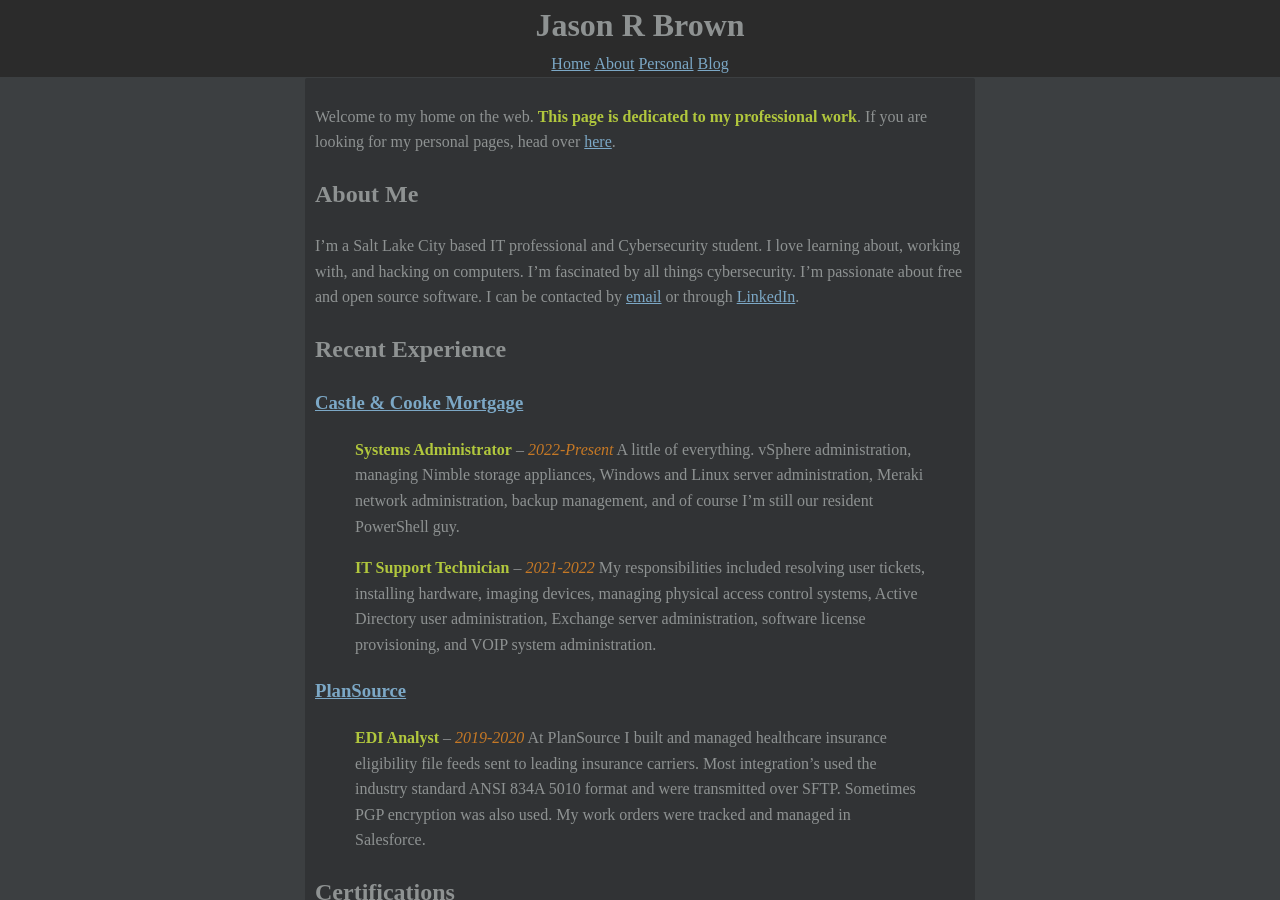
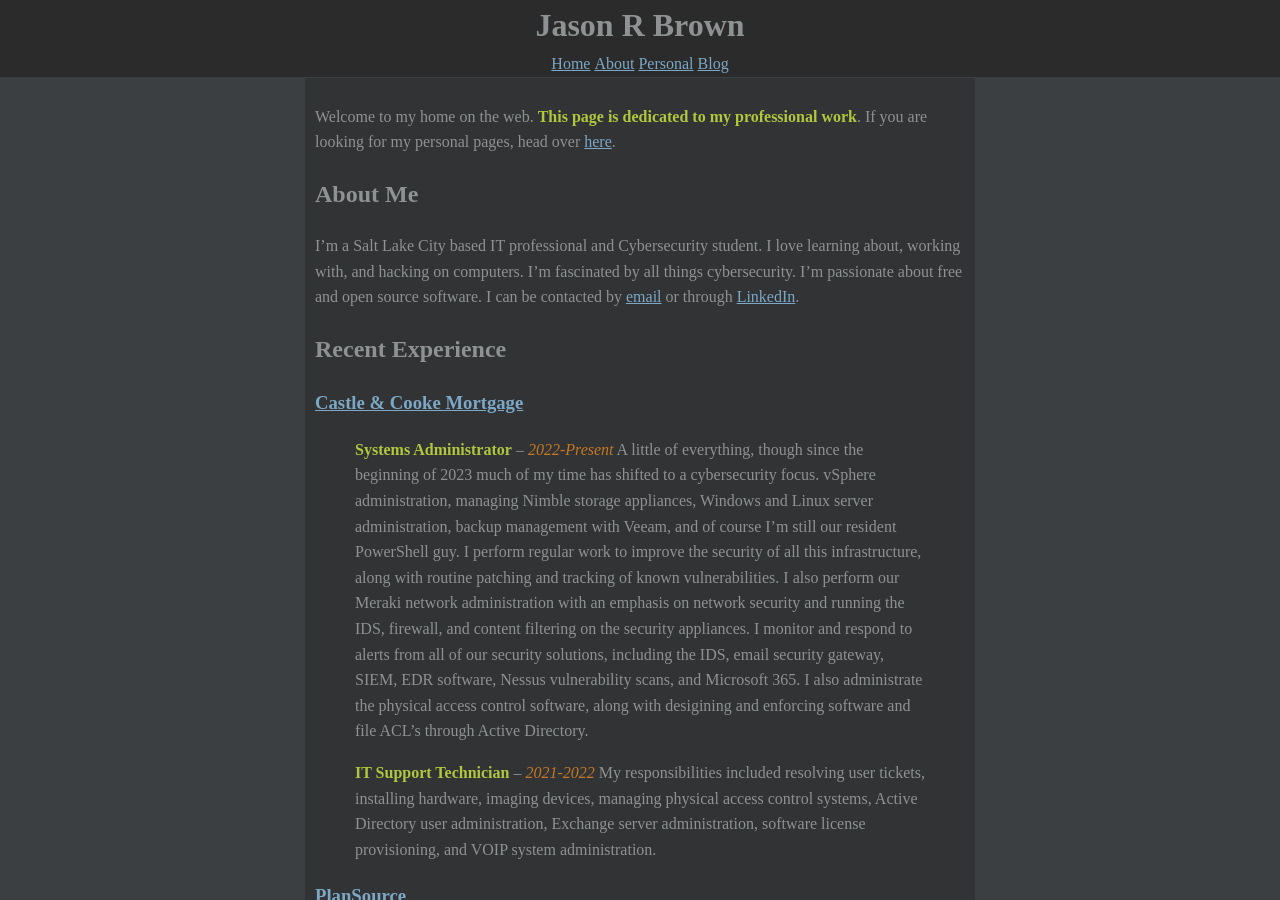
Before and after one commit to noUsernamesLef7/noUsernamesLef7.github.io, a Jekyll site: the page built from index.md, in a window 1280 px wide and 900 px high. Built offline with Jekyll 4.4.1, drawn with Linux system fonts in a browser that asks for light colours.

Commit message:
Expand current job description to match current responsibilities.

```diff
--- a/index.md
+++ b/index.md
@@ -12,7 +12,7 @@ I'm a Salt Lake City based IT professional and Cybersecurity student. I love lea
 
 ## Recent Experience
 ### [Castle & Cooke Mortgage](https://castlecookemortgage.com)
-> **Systems Administrator** -- *2022-Present* A little of everything. vSphere administration, managing Nimble storage appliances, Windows and Linux server administration, Meraki network administration, backup management, and of course I'm still our resident PowerShell guy.
+> **Systems Administrator** -- *2022-Present* A little of everything, though since the beginning of 2023 much of my time has shifted to a cybersecurity focus. vSphere administration, managing Nimble storage appliances, Windows and Linux server administration, backup management with Veeam, and of course I'm still our resident PowerShell guy. I perform regular work to improve the security of all this infrastructure, along with routine patching and tracking of known vulnerabilities. I also perform our Meraki network administration with an emphasis on network security and running the IDS, firewall, and content filtering on the security appliances. I monitor and respond to alerts from all of our security solutions, including the IDS, email security gateway, SIEM, EDR software, Nessus vulnerability scans, and Microsoft 365. I also administrate the physical access control software, along with desigining and enforcing software and file ACL's through Active Directory.
 
 > **IT Support Technician** -- *2021-2022* My responsibilities included resolving user tickets, installing hardware, imaging devices, managing physical access control systems, Active Directory user administration, Exchange server administration, software license provisioning, and VOIP system administration.
 
```
